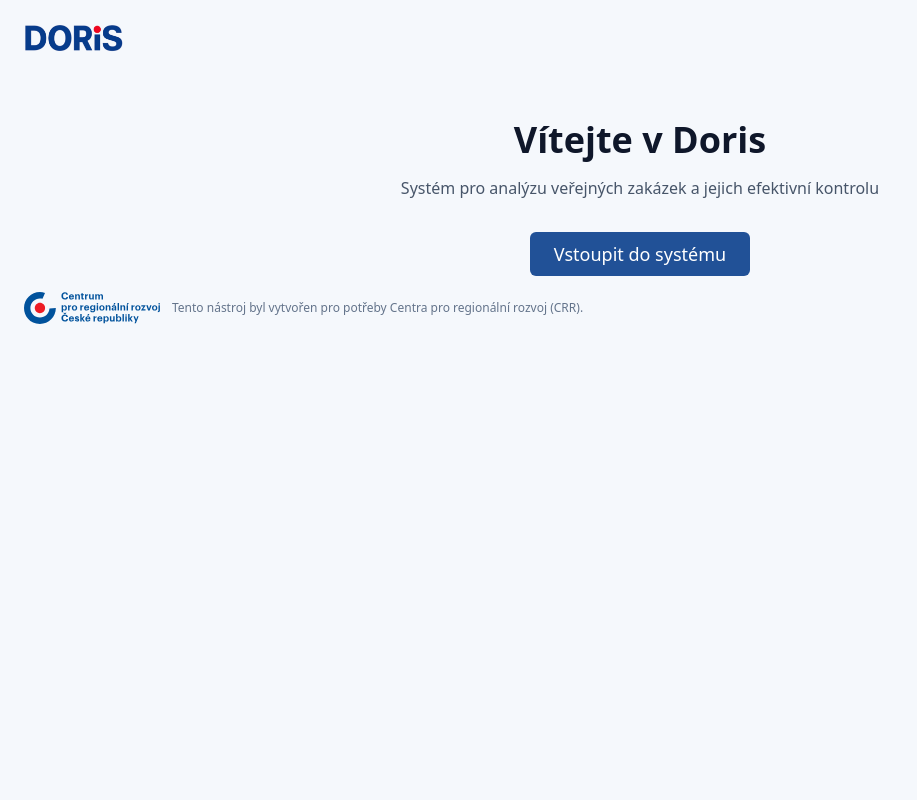
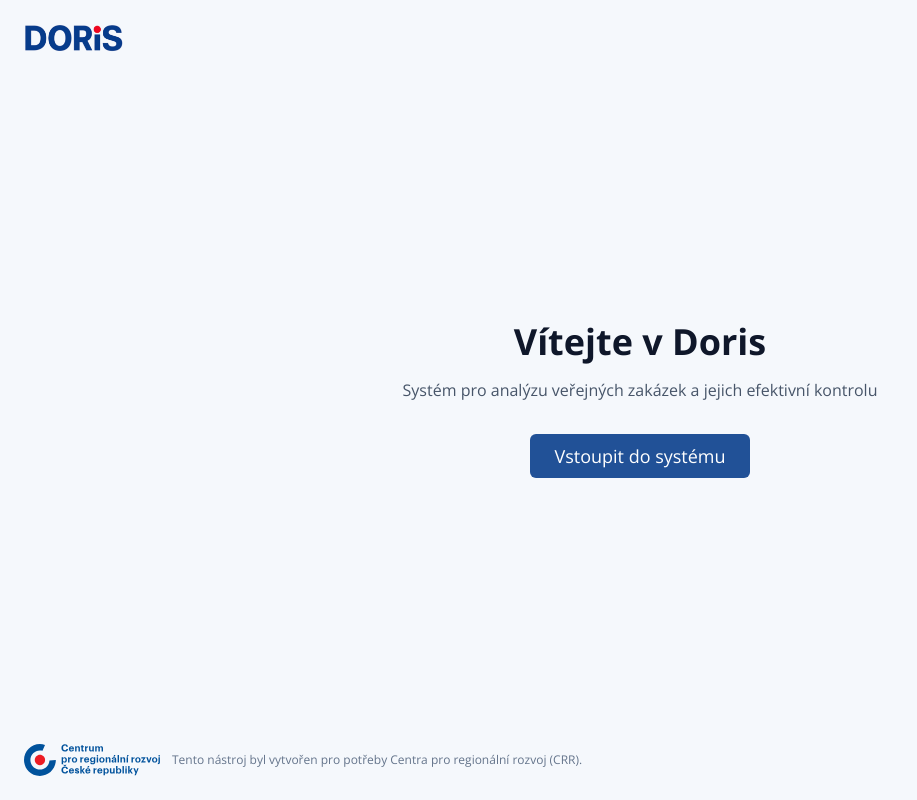
Before and after one commit to skupina-onebond/verejne-priority-kompas, a React (Vite) app: page / in a window 1280 px wide. Shown: the whole page, without its empty margins (0-917 px from the left). Built offline with nearby package versions, Linux system fonts and the light colour scheme.

Commit message:
Update LandingPage.tsx

```diff
--- a/src/pages/LandingPage.tsx
+++ b/src/pages/LandingPage.tsx
@@ -5,16 +5,15 @@ const LandingPage = () => {
   const navigate = useNavigate();
 
   return (
-    <div className="min-h-screen bg-[#f5f8fc] font-sans">
-      <div className="container mx-auto p-6 relative flex flex-col justify-center items-center text-center">
-
+    <div className="min-h-screen bg-[#f5f8fc] relative flex flex-col">
       {/* Logo DORIS hore vľavo */}
       <div className="absolute top-6 left-6">
         <img src="/Doris-logo.png" alt="Logo DORIS" className="h-7" />
       </div>
 
-        {/* Hlavný obsah */}
-        <div className="mt-24 mb-12">
+      {/* Hlavný obsah vycentrovaný */}
+      <div className="flex flex-1 justify-center items-center">
+        <div className="text-center px-4">
           <h1 className="text-3xl md:text-4xl font-bold text-slate-900 mb-4">
             Vítejte v Doris
           </h1>
@@ -29,16 +28,16 @@ const LandingPage = () => {
             Vstoupit do systému
           </button>
         </div>
+      </div>
 
       {/* CRR info dole vľavo */}
-        <div className="absolute bottom-6 left-6 flex items-center gap-3 text-sm text-slate-500 pr-6 max-w-4xl">
+      <div className="absolute bottom-6 left-6 flex items-center gap-3 pr-6 text-sm text-slate-500">
         <img src="/CRR-logo.svg" alt="Logo CRR" className="h-8" />
         <p className="text-xs leading-snug">
           Tento nástroj byl vytvořen pro potřeby Centra pro regionální rozvoj (CRR).
         </p>
       </div>
     </div>
-    </div>
   );
 };
 
```
Lines whose indentation alone changed are shown as unchanged.
